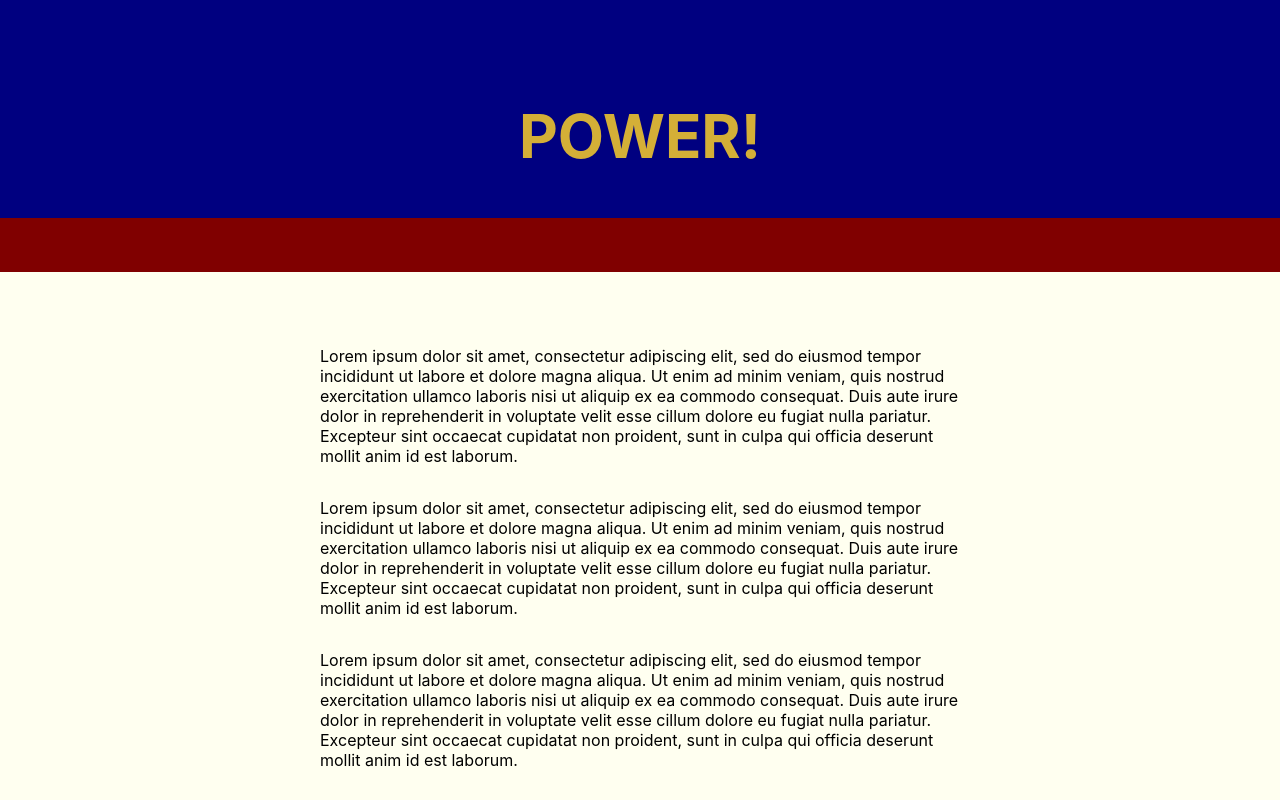
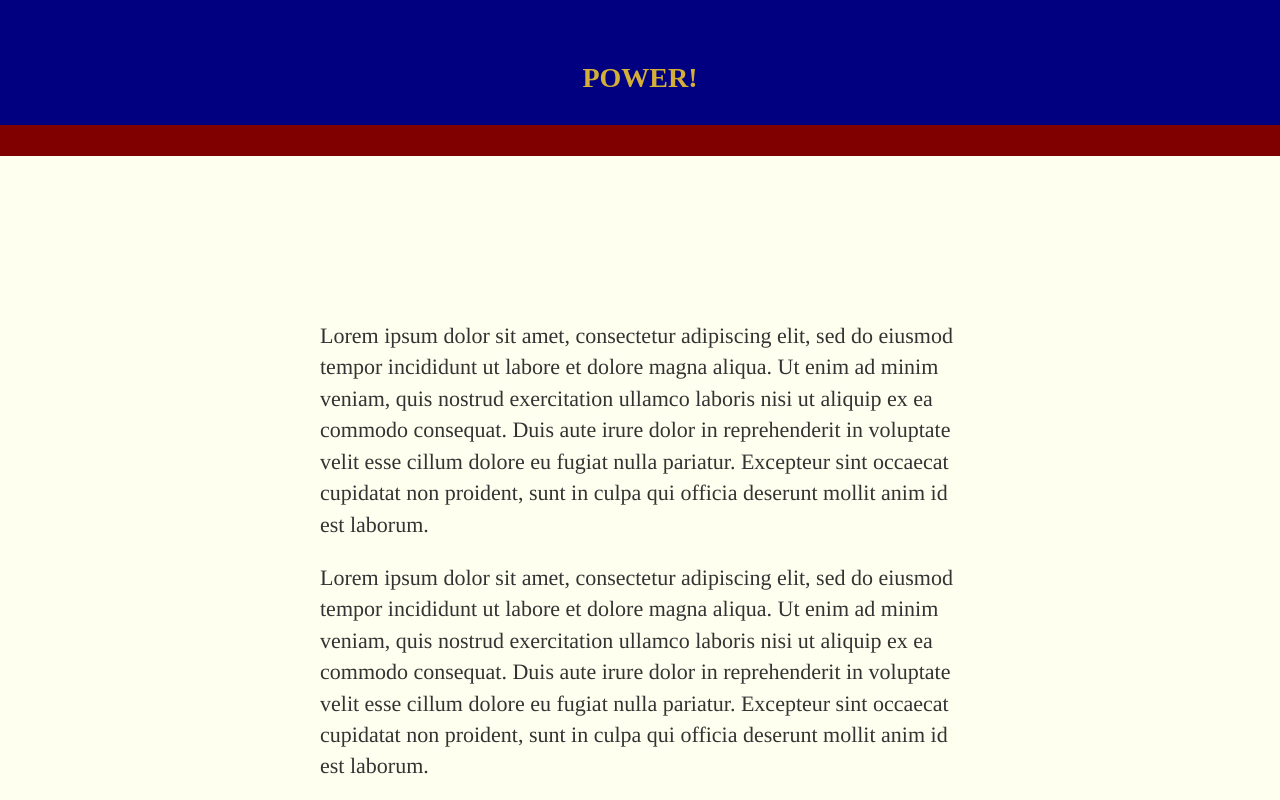
Before and after one commit to 1MahdiR/the-48-laws-of-power, a Next.js app: page / in a window 1280 px wide. Shown: the top 800 px of the page. Built offline with nearby package versions, Linux system fonts and the light colour scheme.

Commit message:
Created 'post' and 'title' components

```diff
--- a/package.json
+++ b/package.json
@@ -11,6 +11,8 @@
   "dependencies": {
     "next": "latest",
     "react": "18.2.0",
-    "react-dom": "18.2.0"
+    "react-dom": "18.2.0",
+    "semantic-ui-css": "^2.5.0",
+    "semantic-ui-react": "^2.1.4"
   }
 }
--- /dev/null
+++ b/pages/_app.js
@@ -0,0 +1,9 @@
+
+import '../styles/globals.css';
+import 'semantic-ui-css/semantic.min.css';
+
+function MyApp({ Component, pageProps }) {
+  return <Component {...pageProps} />;
+}
+
+export default MyApp;
--- a/styles/Header.module.css
+++ b/styles/Header.module.css
@@ -27,3 +27,7 @@
         font-size: 9px;
     }
 }
+
+.header h1 {
+    font-family: 'Times New Roman', Times, serif;
+}
--- a/styles/Main.module.css
+++ b/styles/Main.module.css
@@ -11,3 +11,35 @@
         width: 90vw;
     }
 }
+
+.main h1, .main h2 {
+    text-align: center;
+    font-family: 'Gulzar', Times;
+    width: 100%;
+    color: #333333;
+}
+
+.main h3 {
+    width: 100%;
+    text-align: center;
+    font-family: 'Gulzar', Times;
+    font-size: 1.7rem;
+}
+
+.main h1.ljust, .main h2.ljust, .main h3.ljust {
+    text-align: left;
+}
+
+.main hr {
+    background: linear-gradient(90deg, rgba(51,51,51,0) 2%, rgba(51,51,51,0.7) 10%, rgba(51,51,51,0.7) 50%, rgba(51,51,51,0.7) 90%, rgba(51,51,51,0) 98%);
+    height: 1px;
+    width: 100%;
+    border: none;
+    margin-bottom: 20px;
+}
+
+.main p {
+    font-family:Times, serif;
+    font-size: 22px;
+    color: #333333;
+}
--- a/styles/globals.css
+++ b/styles/globals.css
@@ -6,33 +6,18 @@ body {
     Oxygen, Ubuntu, Cantarell, Fira Sans, Droid Sans, Helvetica Neue, sans-serif;
 }
 
-a {
-  color: inherit;
-  text-decoration: none;
+@font-face {
+  font-family: 'Gulzar';
+  src: url('/fonts/Gulzar.ttf') format('truetype');
 }
 
 * {
   box-sizing: border-box;
 }
 
-img {
-  max-width: 100%;
-  height: auto;
-}
-
 h1,
 h2,
-p,
 ul {
   margin: 0;
+  word-spacing: 5px;
 }
-
-ul {
-  padding: 0;
-  list-style: none;
-}
-
-button {
-  padding: 0.5rem 1rem;
-  font-weight: bold;
-}
```
Also changed, not shown: components/post.js (added, +12 -0 lines), components/title.js (added, +13 -0 lines), public/fonts/Gulzar.ttf (added), 1 other file (tests, documents, lock files or other folders).
